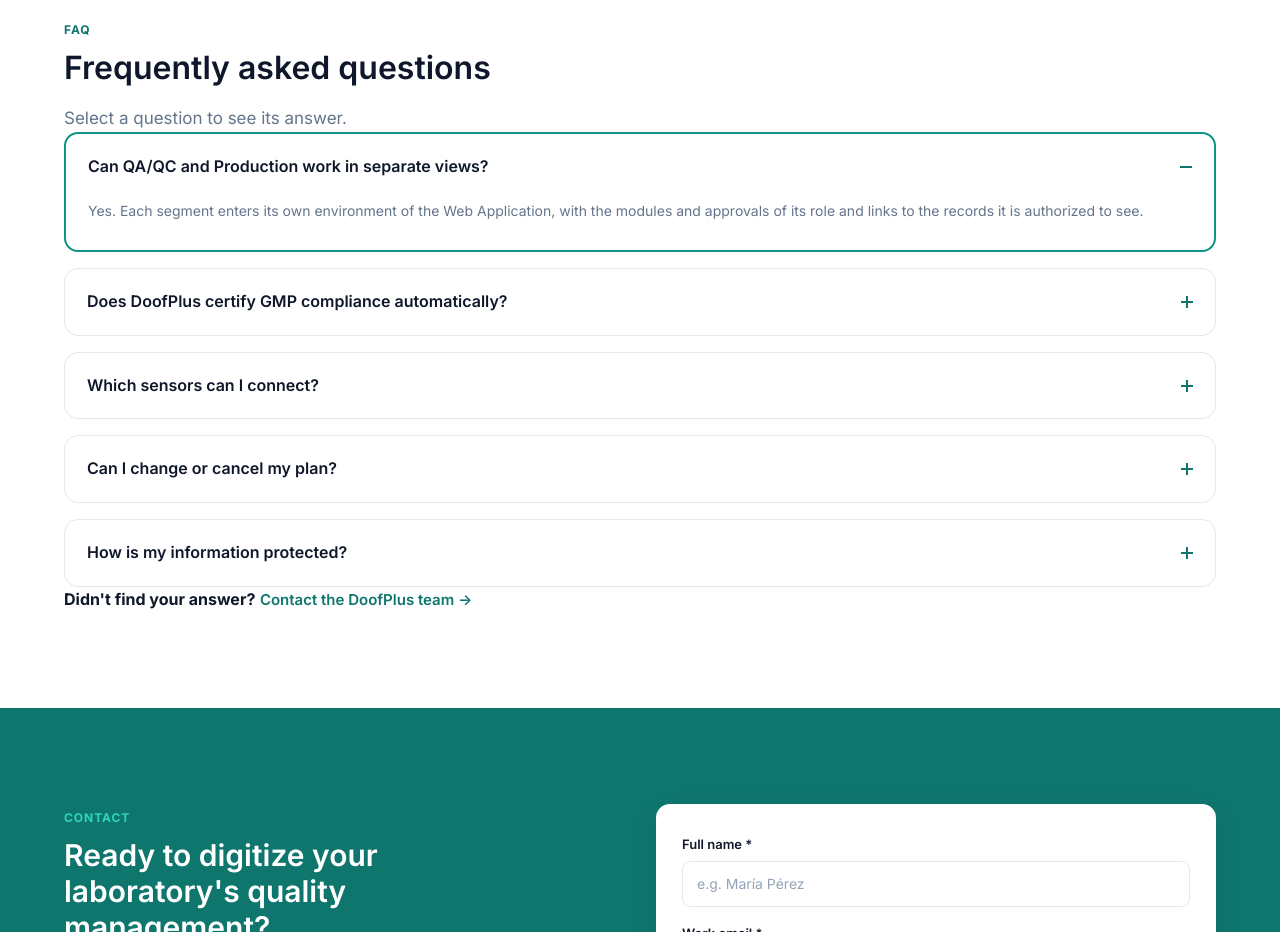
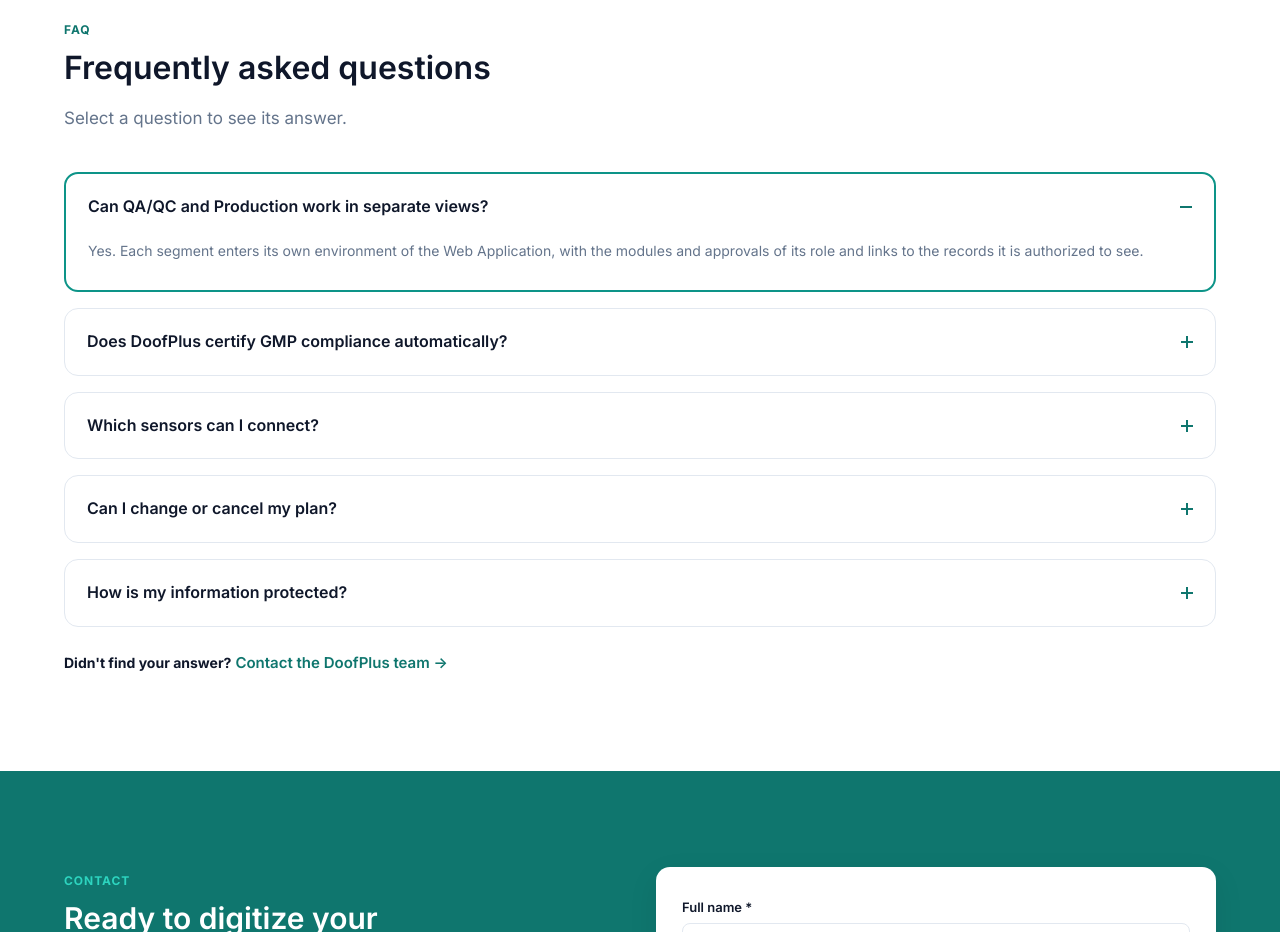
Before and after one commit to IngesCompany-7742/IngesCompany-LandingPage, a website built with webpack: page index.html in a window 1280 px wide. Shown: the part 5580-6512 px from the top of the page. Built offline with nearby package versions, Linux system fonts and the light colour scheme.

Commit message:
feat(faq): add faq styles

```diff
--- a/public/assets/styles/sections.css
+++ b/public/assets/styles/sections.css
@@ -700,3 +700,14 @@
   color: var(--muted);
   font-size: 12px;
 }
+
+/* ---------- FAQ ---------- */
+
+#faq .accordion {
+  margin-top: 40px;
+}
+
+.faq-more {
+  margin-top: 24px;
+  font-size: 14px;
+}
```
